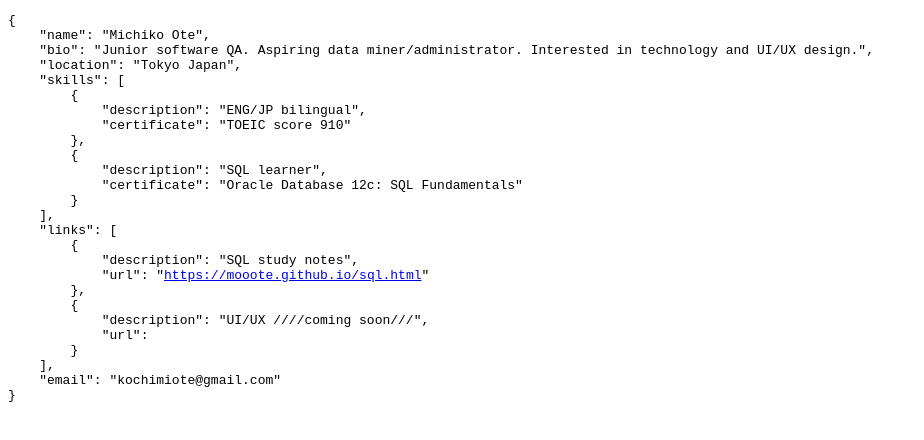
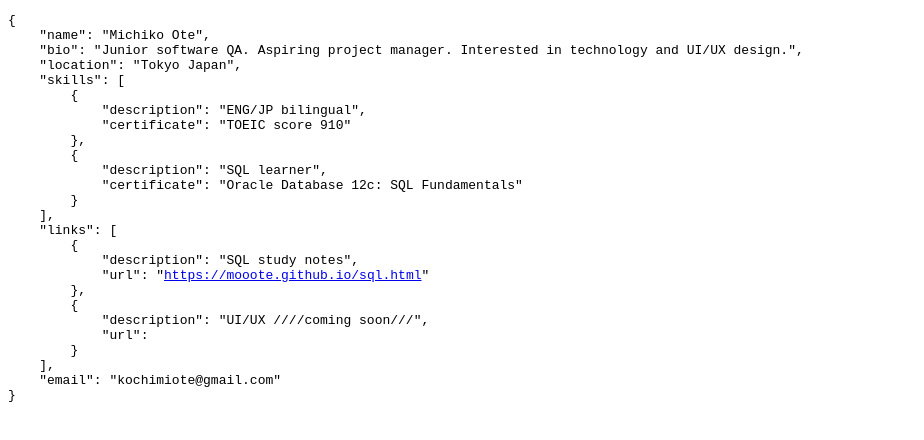
Before and after one commit to mooote/mooote.github.io, a plain HTML site: page index.html in a window 1280 px wide. Shown: the whole page, without its empty margins (0-924 px from the left). Drawn offline with nearby package versions, Linux system fonts and the light colour scheme.

Commit message:
the latest update

```diff
--- a/index.html
+++ b/index.html
@@ -29,7 +29,7 @@
 	<pre style="word-wrap: break-word;white-space: pre-wrap;">
 {
     "name": "Michiko Ote",
-    "bio": "Junior software QA. Aspiring data miner/administrator. Interested in technology and UI/UX design.",
+    "bio": "Junior software QA. Aspiring project manager. Interested in technology and UI/UX design.",
     "location": "Tokyo Japan",
     "skills": [
         {
```
Also changed, not shown: 1 other file.
